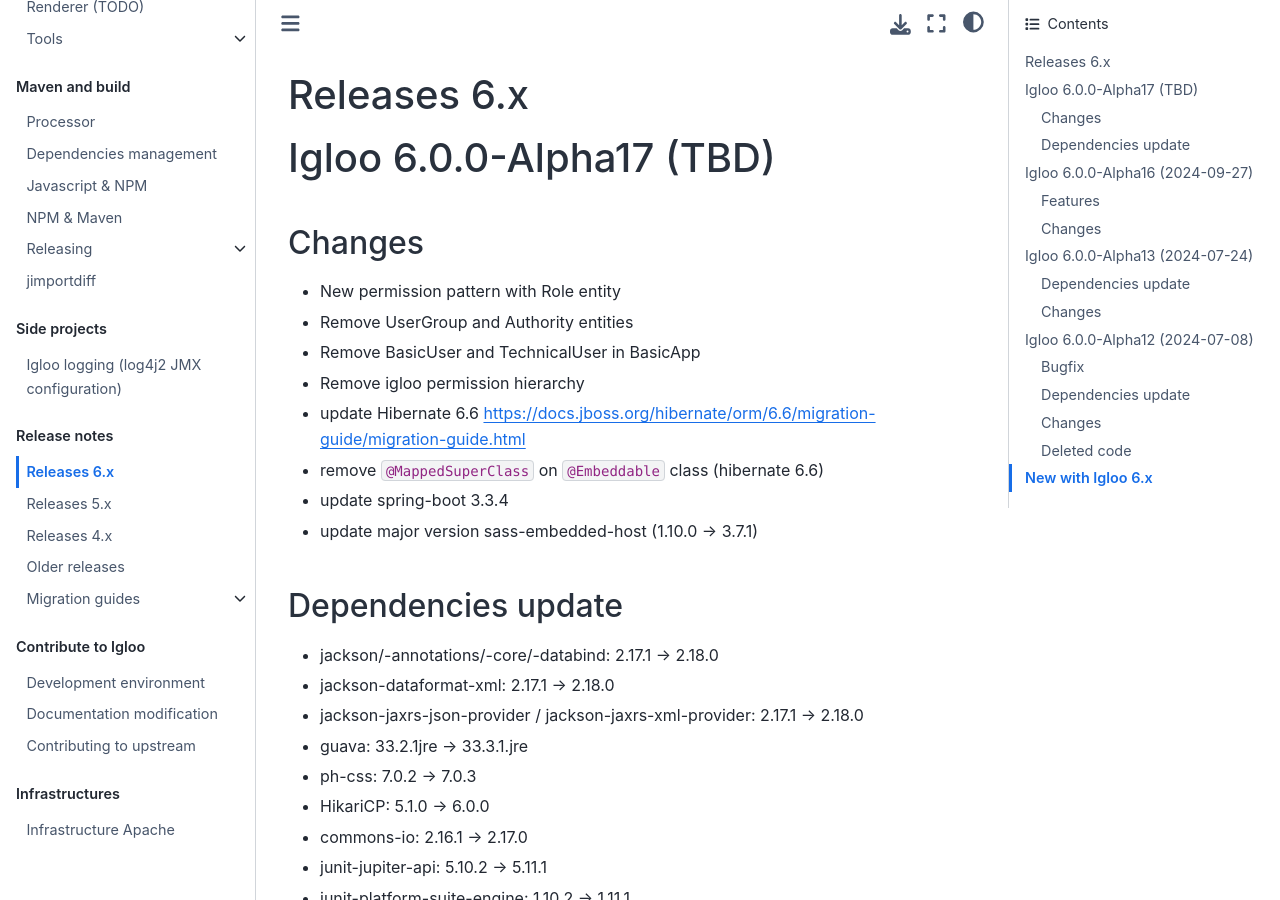
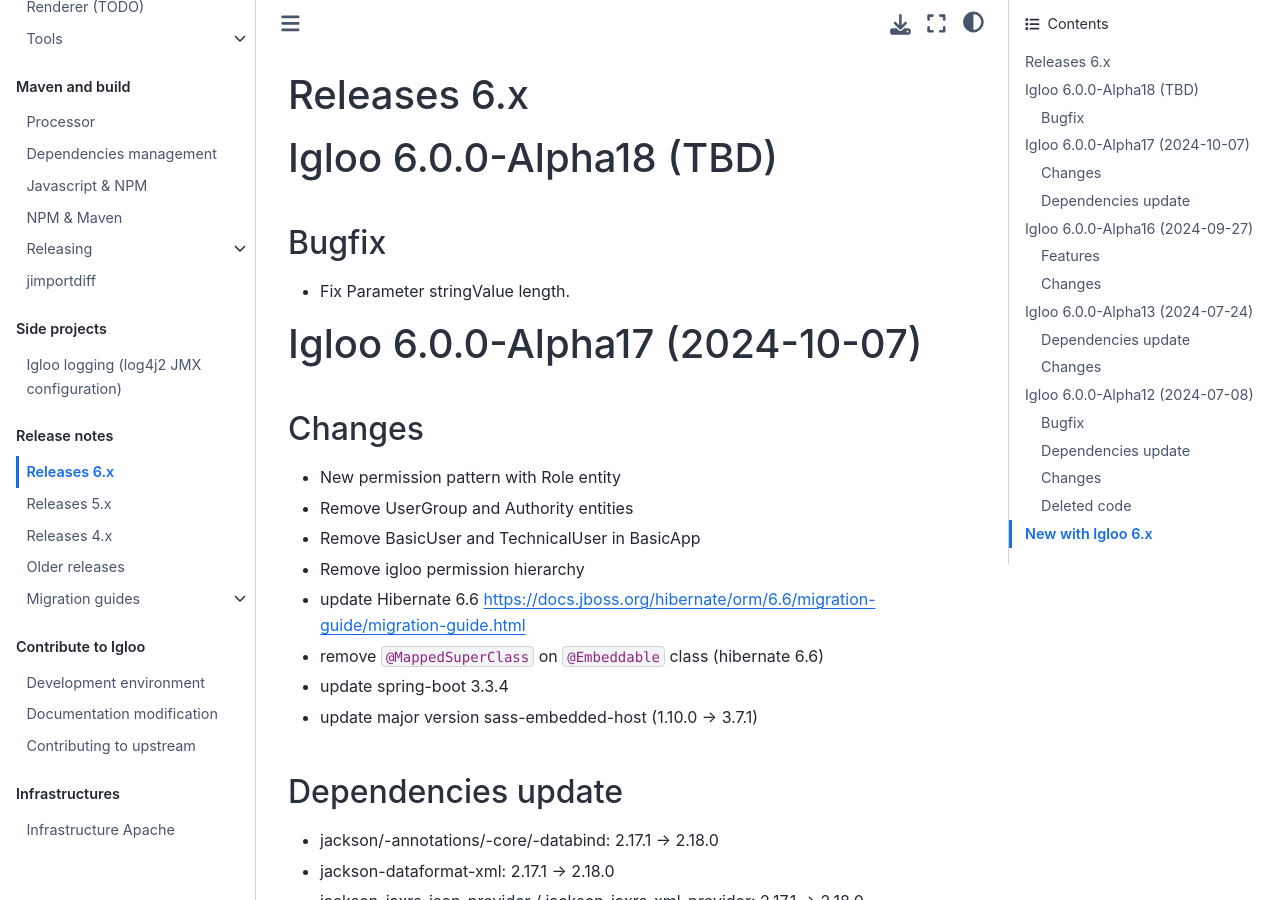
Before and after one commit to igloo-project/igloo-doc, a Sphinx documentation site: the page built from source/release-notes/releases-6.x.md, in a window 1280 px wide and 900 px high. Built offline with Sphinx 7.4.7 and the Sphinx Book theme 1.1.4, drawn with Linux system fonts in a browser that asks for light colours.

Commit message:
Changelog 6.0.0-Alpha18

```diff
--- a/source/release-notes/releases-6.x.md
+++ b/source/release-notes/releases-6.x.md
@@ -1,8 +1,15 @@
 # Releases 6.x
 
-# Igloo 6.0.0-Alpha17 (TBD)
+# Igloo 6.0.0-Alpha18 (TBD)
+
+## Bugfix
+
+* Fix Parameter stringValue length.
+
+# Igloo 6.0.0-Alpha17 (2024-10-07)
 
 ## Changes
+
 * New permission pattern with Role entity
 * Remove UserGroup and Authority entities
 * Remove BasicUser and TechnicalUser in BasicApp
```
